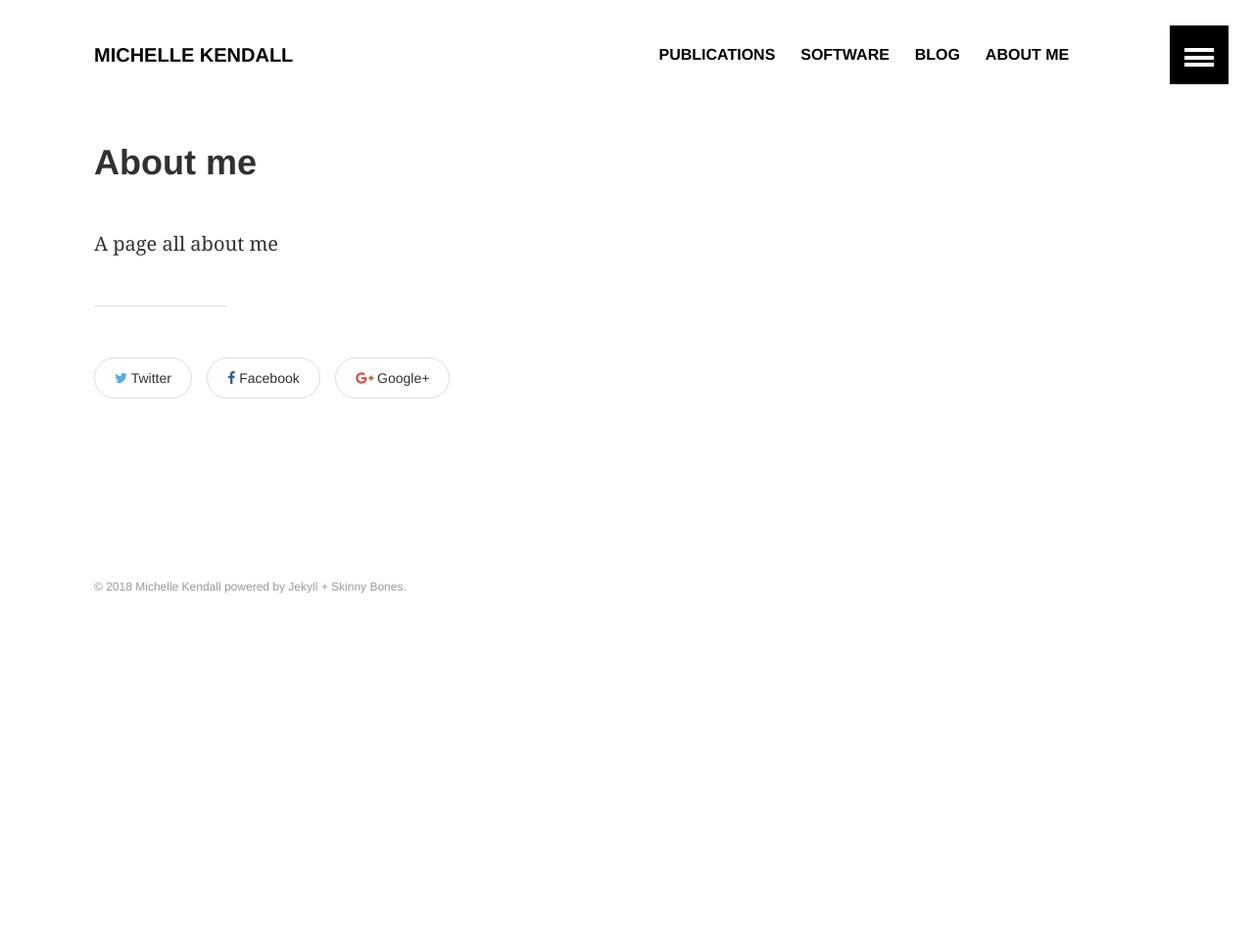
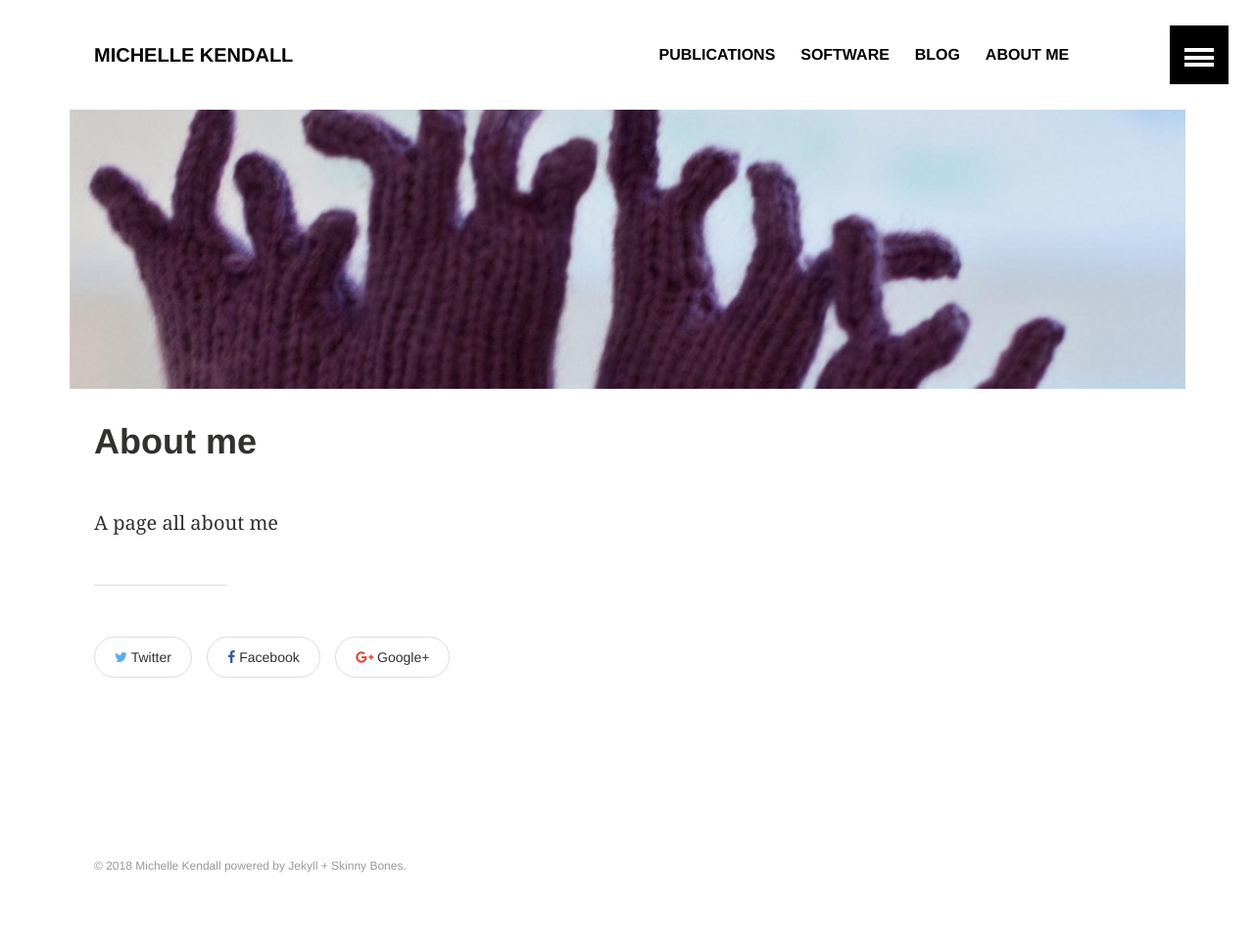
Before and after one commit to MichelleKendall/MichelleKendall.github.io, a Jekyll site: the page built from about.md, in a window 1280 px wide. Shown: the whole page at 98% size. Built offline with Jekyll 4.4.1, drawn with Linux system fonts in a browser that asks for light colours; before the commit the page ends 900 px from its top, so only the background shows below that.

Commit message:
Feature image on about page

```diff
--- a/about.md
+++ b/about.md
@@ -2,6 +2,8 @@
 layout: article
 title: About me
 permalink: /about/
+image:
+  feature: knitted_tree_banner.jpg
 ---
 
 A page all about me
```
